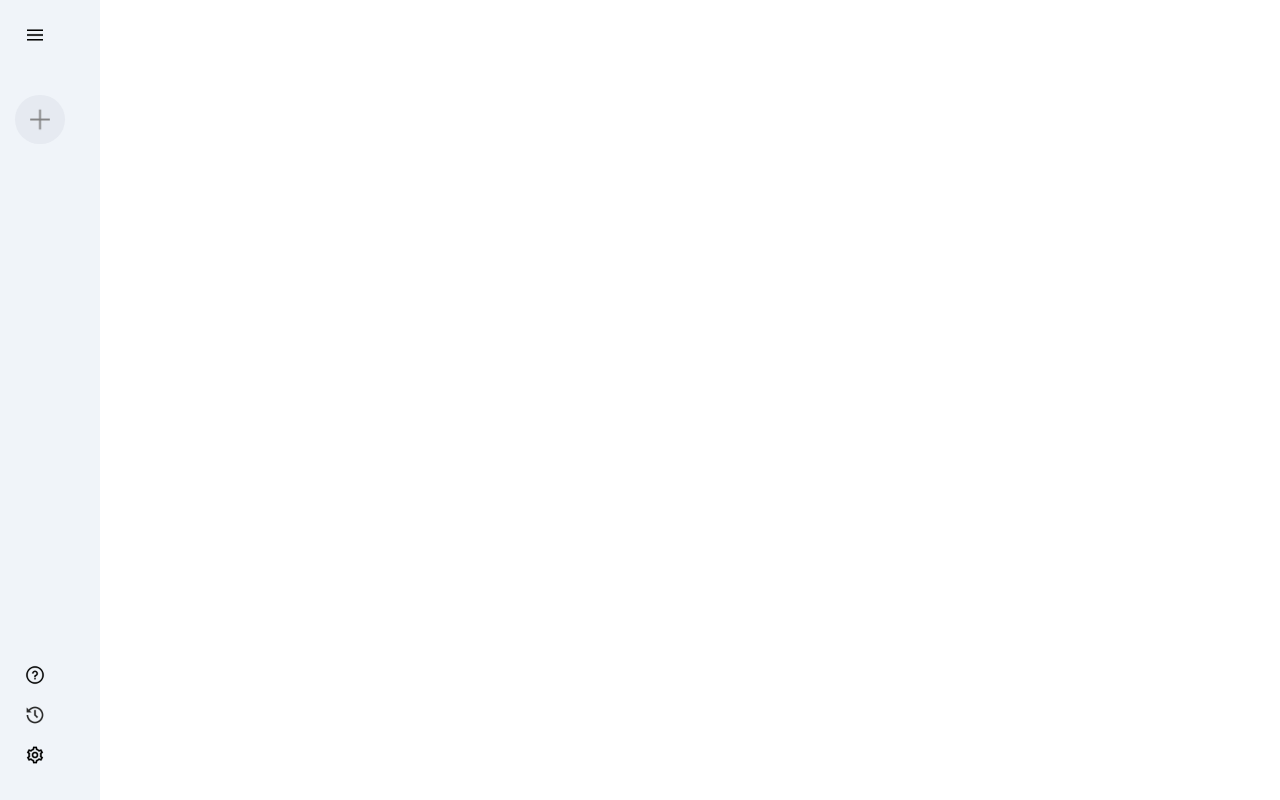
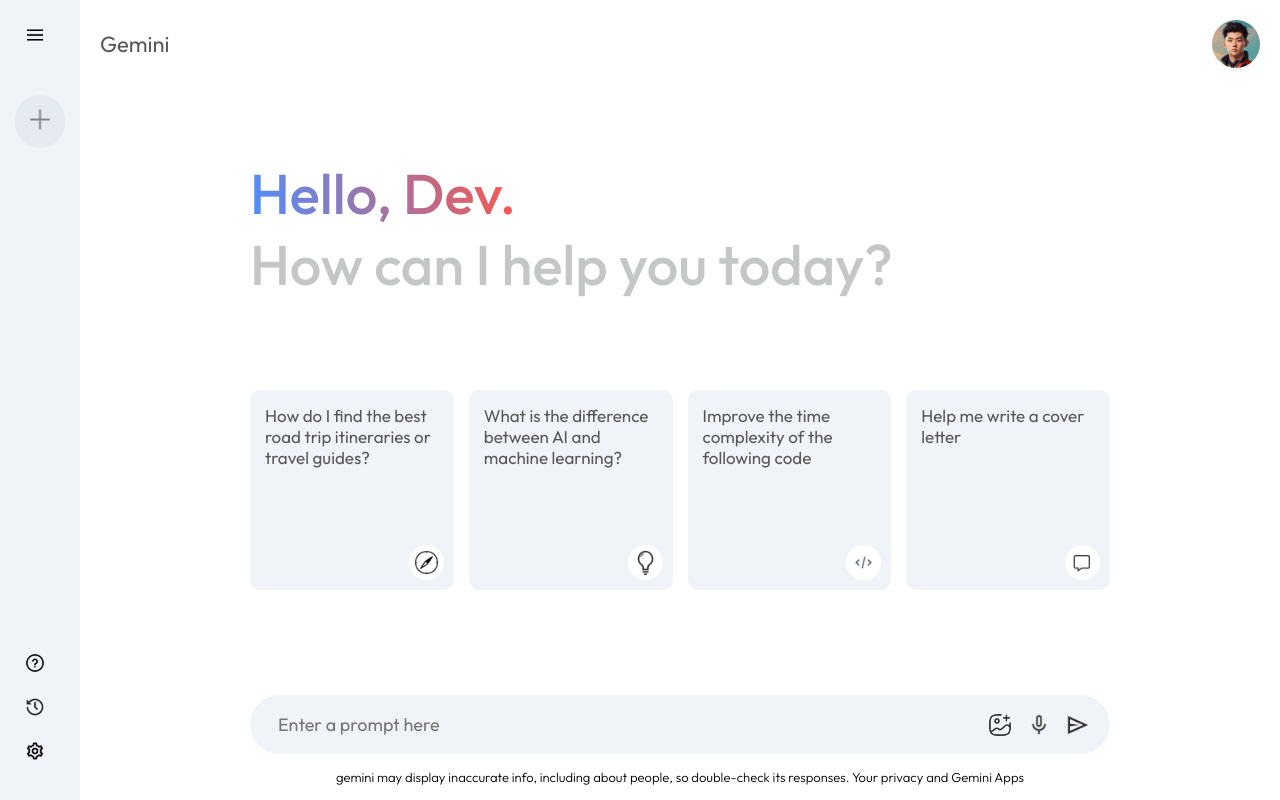
Before and after one commit to eghoAditya/Google-Gemini-Clone, a React (Vite) app: page / in a window 1280 px wide. Built offline with nearby package versions, Linux system fonts and the light colour scheme.

Commit message:
Gemini-Ui
Created the UI for the gemini clone

```diff
--- a/src/App.jsx
+++ b/src/App.jsx
@@ -1,10 +1,12 @@
 import React from 'react'
 import Sidebar from './components/Sidebar/Sidebar'
+import Main from './components/Main/Main'
 
 const App = () => {
   return (
     <>
-      <Sidebar/>
+      <Sidebar />
+      <Main />
     </>
   )
 }
--- a/src/components/Main/Main.css
+++ b/src/components/Main/Main.css
@@ -0,0 +1,122 @@
+.main{
+    flex: 1;
+    min-height: 100vh;
+    padding-bottom: 15vh;
+    position: relative;
+}
+
+.main .nav{
+    display: flex;
+    align-items: center;
+    justify-content: space-between;
+    font-size: 22px;
+    padding: 20px;
+    color: #585858;
+}
+
+.main .nav img{
+    width: 48px;
+    border-radius: 50%;
+}
+
+.main-container{
+    max-width: 900px;
+    margin: auto;
+}
+
+.main .greet{
+    margin: 50px 0px;
+    font-size: 56px;
+    color: #c4c7c5;
+    font-weight: 500;
+    padding: 20px;
+}
+
+.main .greet span{
+    background: -webkit-linear-gradient(16deg,#4b90ff,#ff5546);
+    -webkit-background-clip: text;
+    -webkit-text-fill-color: transparent;
+}
+
+.main .cards{
+    display: grid;
+    grid-template-columns: repeat(auto-fill, minmax(180px, 1fr));
+    gap: 15px;
+    padding: 20px;
+}
+
+.main .card{
+    height: 200px;
+    padding: 15px;
+    background-color: #f0f4f9;
+    border-radius: 10px;
+    position: relative;
+    cursor: pointer;
+    transition: ease-in-out;
+}
+
+.main .card:hover{
+    transform: scale(1.03);
+    background-color: #dfe4ea;
+}
+
+.main .card img{
+    width: 35px;
+    padding: 5px;
+    position: absolute;
+    background-color: white;
+    border-radius: 20px;
+    bottom: 10px;
+    right: 10px;
+}
+
+.main .card p{
+    color: #585858;
+    font-size: 17px;
+}
+
+.main-bottom{
+    position: absolute;
+    bottom: 0;
+    width: 100%;
+    max-width: 900px;
+    padding: 0px 20px;
+    margin: auto;
+}
+
+.search-box{
+    display: flex;
+    align-items: center;
+    justify-content: space-between;
+    gap: 20px;
+    background-color: #f0f4f9;
+    padding: 10px 20px;
+    border-radius: 50px;
+}
+
+.search-box img{
+    width: 24px;
+    cursor: pointer;
+}
+
+.search-box input{
+    flex: 1;
+    background: transparent;
+    border: none;
+    outline: none;
+    padding: 8px;
+    font-size: 18px;
+}
+
+.search-box div{
+    display: flex;
+    align-items: center;
+    gap: 15px;
+}
+
+.main .bottom-info{
+    font-size: 13px;
+    margin: 15px auto;
+    text-align: center;
+    font-weight: 300;
+}
--- a/src/components/Main/Main.jsx
+++ b/src/components/Main/Main.jsx
@@ -1,9 +1,60 @@
 import React from 'react'
 import './Main.css'
+import { assets } from '../../assets/assets'
 
 const Main = () => {
   return (
-    <div>Main</div>
+      <div className='main'>
+          <div className="nav">
+              <p>Gemini</p>
+              <img src={assets.user_icon} alt="" />
+          </div>
+          <div className="main-container">
+              <div className="greet">
+                  <p><span>Hello, Dev.</span></p>
+                  <p>How can I help you today?</p>
+              </div>
+
+              <div className="cards">
+                  <div className="card">
+                      <p>How do I find the best road trip itineraries or travel guides?</p>
+                      <img src={assets.compass_icon} alt="" />
+                  </div>
+
+                  <div className="card">
+                      <p>What is the difference between AI
+                          and machine learning?</p>
+                      <img src={assets.bulb_icon} alt="" />
+                  </div>
+
+                  <div className="card">
+                      <p>Improve the time complexity of the following code</p>
+                      <img src={assets.code_icon} alt="" />
+                  </div>
+
+                  <div className="card">
+                      <p>Help me write a cover letter</p>
+                      <img src={assets.message_icon} alt="" />
+                  </div>
+              </div>
+
+              <div className="main-bottom">
+                  <div className="search-box">
+                      <input type="text" placeholder='Enter a prompt here' />
+                      <div>
+                          <img src={assets.gallery_icon} alt="" />
+                          <img src={assets.mic_icon} alt="" />
+                          <img src={assets.send_icon} alt="" />
+                      </div>
+                  </div>
+
+                  <p className="bottom-info">
+                      gemini may display inaccurate info, including about people,
+                      so double-check its responses. Your privacy and Gemini Apps
+                  </p>
+              </div>
+          </div>
+    </div>
   )
 }
 
--- a/src/components/Sidebar/Sidebar.css
+++ b/src/components/Sidebar/Sidebar.css
@@ -1,23 +1,25 @@
-.sidebar{
+.sidebar {
     min-height: 100vh;
     display: inline-flex;
     flex-direction: column;
     justify-content: space-between;
     background-color: #f0f4f9;
     padding: 25px 15px;
+    position: relative; /* Ensure that the sidebar has a stacking context */
+    z-index: 10; /* You can set a z-index here to ensure it sits above other content */
   }
 
-.sidebar img{
+  .sidebar img {
     width: 20px;
   }
 
-.sidebar .menu{
+  .sidebar .menu {
     display: block;
     margin-left: 10px;
     cursor: pointer;
   }
 
-.sidebar .new-chat{
+  .sidebar .new-chat {
     margin-top: 50px;
     display: inline-flex;
     align-items: center;
@@ -30,20 +32,20 @@
     cursor: pointer;
   }
 
-.sidebar .recent{
+  .sidebar .recent {
     display: flex;
-    flex-direction: column ;
+    flex-direction: column;
   }
 
-.sidebar .recent-title{
+  .sidebar .recent-title {
     margin-top: 30px;
     margin-bottom: 20px;
   }
 
-.sidebar .recent-entry{
+  .sidebar .recent-entry {
     display: flex;
     align-items: start;
-    gap:  10px;
+    gap: 10px;
     padding: 10px;
     padding-right: 40px;
     border-radius: 50px;
@@ -52,18 +54,51 @@
     transition: ease-in-out;
   }
 
-.sidebar .recent-entry:hover{
+  .sidebar .recent-entry:hover {
     background-color: #e2e6eb;
     transform: scale(1.03);
-
   }
 
-.sidebar .bottom{
+  .sidebar .bottom {
     display: flex;
     flex-direction: column;
   }
 
-.sidebar.bottom-item{
+  .sidebar .bottom-item {
     padding-right: 10px;
     cursor: pointer;
   }
+
+  /* Tooltip Styles */
+  .icon-container {
+    position: relative;
+    display: inline-block;
+    z-index: 20; /* Ensure the icon container is above any sibling elements */
+  }
+
+  .tooltip-text {
+    visibility: hidden;
+    opacity: 0;
+    position: absolute;
+    top: 50%;
+    left: 50px; /* Tooltip will appear to the right of the icon */
+    transform: translateX(10px) translateY(-50%); /* Adjust to center vertically relative to the icon */
+    background-color: rgba(0, 0, 0, 0.7);
+    color: #fff;
+    text-align: center;
+    padding: 5px;
+    border-radius: 4px;
+    transition: opacity 0.3s ease-in-out;
+    white-space: nowrap;
+    z-index: 9999; /* High z-index to ensure it appears above everything else */
+  }
+
+  .icon-container:hover .tooltip-text {
+    visibility: visible;
+    opacity: 1;
+  }
+
+  /* Optional: Style for the icons when hovered (hover effect) */
+  .icon-container:hover img {
+    opacity: 0.8; /* You can add hover effect on icon too */
+  }
--- a/src/components/Sidebar/Sidebar.jsx
+++ b/src/components/Sidebar/Sidebar.jsx
@@ -1,50 +1,71 @@
-import React, {useState} from 'react'
-import './Sidebar.css'
-import {assets} from '../../assets/assets'
+import React, { useState } from 'react';
+import './Sidebar.css';
+import { assets } from '../../assets/assets';
+
 const Sidebar = () => {
-
-    const [extended, setExtended] = useState(false)
+  const [extended, setExtended] = useState(false);
 
   return (
     <div className='sidebar'>
       <div className="top">
-              <img onClick={()=>setExtended(prev=>!prev)} className='menu' src={assets.menu_icon} alt="" />
+        <img
+          onClick={() => setExtended(prev => !prev)}
+          className='menu'
+          src={assets.menu_icon}
+          alt="Menu Icon"
+        />
+
+        {/* Plus Icon with Tooltip */}
         <div className="new-chat">
-                  <img src={assets.plus_icon} alt="" />
-                {extended?<p>New Chat</p>: null}
+          <div className="icon-container">
+            <img src={assets.plus_icon} alt="New Chat Icon" />
+            <span className="tooltip-text">New Chat</span> {/* Tooltip for Plus Icon */}
+          </div>
+          {extended ? <p>New Chat</p> : null}
         </div>
 
-              {extended
-                ? <div className="recent">
+        {/* Recent chats section */}
+        {extended && (
+          <div className="recent">
             <p className="recent-title">Recent</p>
             <div className="recent-entry">
-                    <img src={assets.message_icon} alt="" />
+              <img src={assets.message_icon} alt="Message Icon" />
               <p>What is react ...</p>
             </div>
           </div>
-                :null
-             }
-
+        )}
       </div>
 
       <div className="bottom">
+        {/* Help Icon with Tooltip */}
         <div className="bottom-item recent-entry">
-                  <img src={assets.question_icon} alt="" />
-                {extended?<p>Help</p>:null}
+          <div className="icon-container">
+            <img src={assets.question_icon} alt="Help Icon" />
+            <span className="tooltip-text">Help</span>
+          </div>
+          {extended ? <p>Help</p> : null}
         </div>
 
+        {/* Activity Icon with Tooltip */}
         <div className="bottom-item recent-entry">
-                  <img src={assets.history_icon} alt="" />
-                {extended?<p>Activity</p>:null}
+          <div className="icon-container">
+            <img src={assets.history_icon} alt="Activity Icon" />
+            <span className="tooltip-text">Activity</span>
+          </div>
+          {extended ? <p>Activity</p> : null}
         </div>
 
+        {/* Settings Icon with Tooltip */}
         <div className="bottom-item recent-entry">
-                  <img src={assets.setting_icon} alt="" />
-                {extended?<p>Settings</p>:null}
+          <div className="icon-container">
+            <img src={assets.setting_icon} alt="Settings Icon" />
+            <span className="tooltip-text">Settings</span>
+          </div>
+          {extended ? <p>Settings</p> : null}
         </div>
       </div>
     </div>
-  )
-}
+  );
+};
 
-export default Sidebar
+export default Sidebar;
```
Lines whose indentation alone changed are shown as unchanged.
